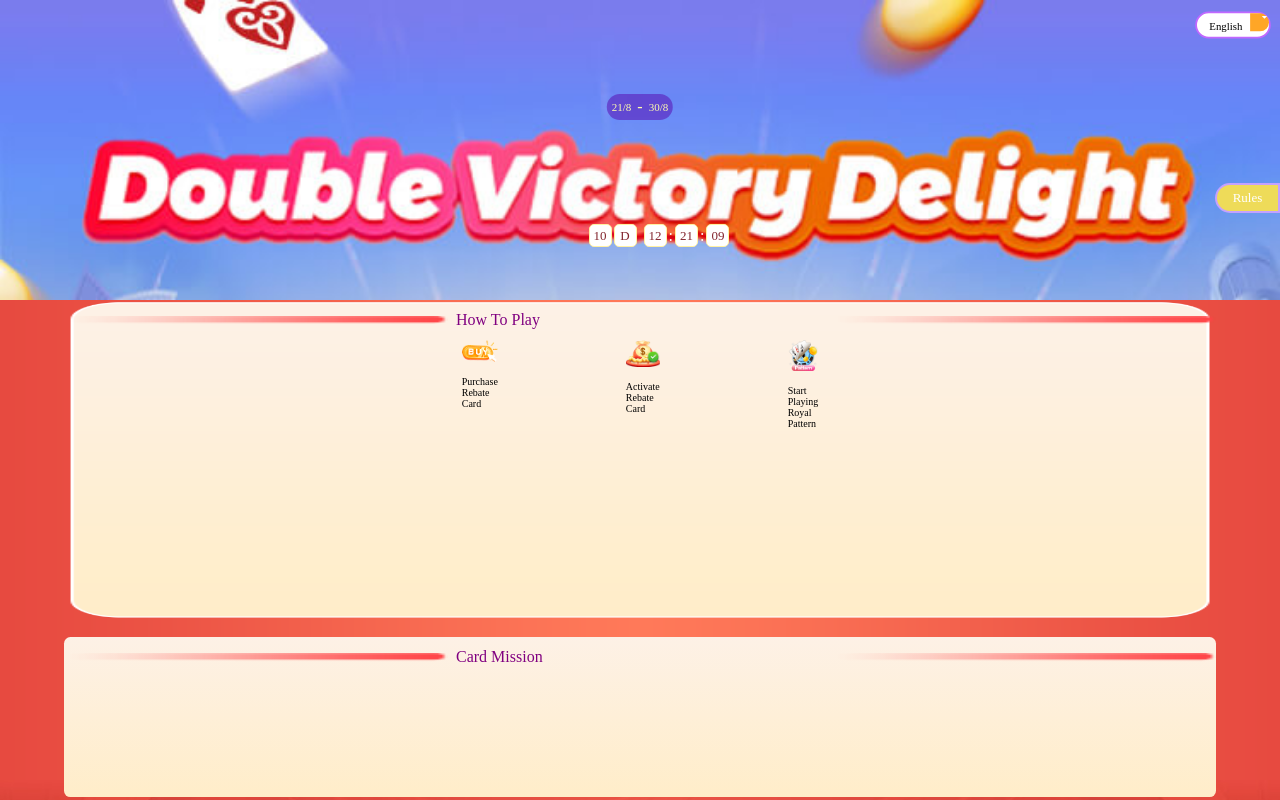
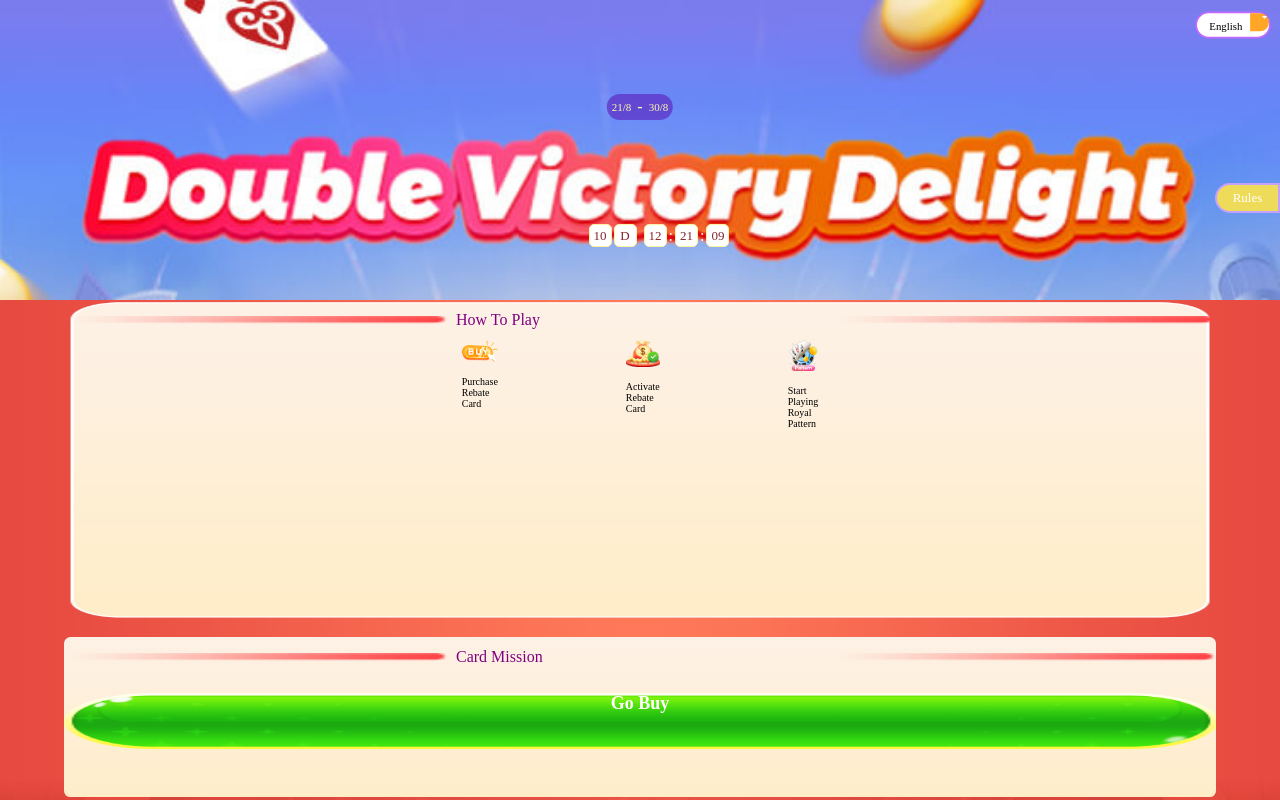
Before and after one commit to khankadir193/doubleVictoryDelight2k24, a Vue app: page / in a window 1280 px wide. Shown: the top 800 px of the page. Built offline with nearby package versions, Linux system fonts and the light colour scheme.

Commit message:
mission ui

```diff
--- a/src/components/MissionComp.vue
+++ b/src/components/MissionComp.vue
@@ -4,6 +4,9 @@
             <img src="../assets/images/arrow.png" alt="picture-arrow2" />
             <p>Card Mission</p>
             <img src="../assets/images/arrow.png" alt="picture-arrow2" />
+        </div>
+        <div class="buyBtn">
+            <p>Go Buy</p>
         </div>
     </div>
 </template>
@@ -48,4 +51,23 @@ export default {
         color: purple;
     }
 }
+
+.buyBtn{
+    background-image: url('../assets/images/mission-strip.png');
+    background-size: 100% 100%;
+    background-repeat: no-repeat;
+    /* width: 30%; */
+    height: 7vh;
+    margin-top: 3rem;
+    p{
+        margin: 0 auto;
+        color: white;
+        font-weight: bolder;
+        text-align: center;
+        display: flex;
+        justify-content: center;
+        align-items: center;
+        font-size: 18px;
+    }
+}
 </style>
```
